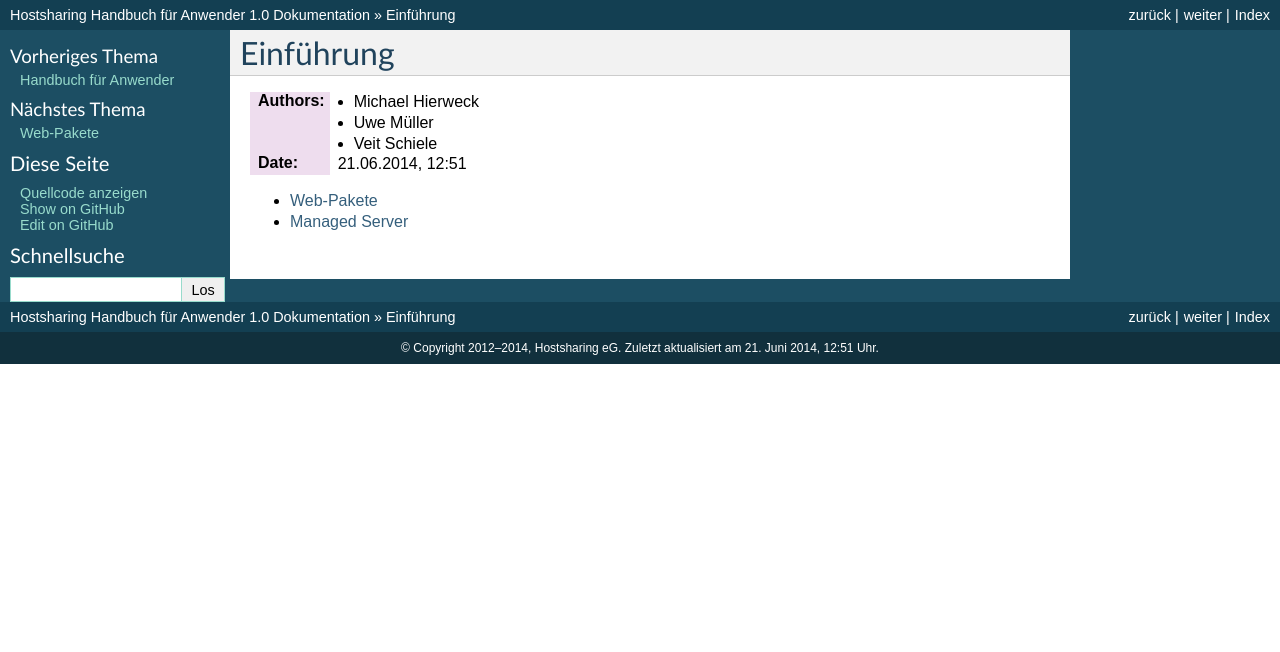
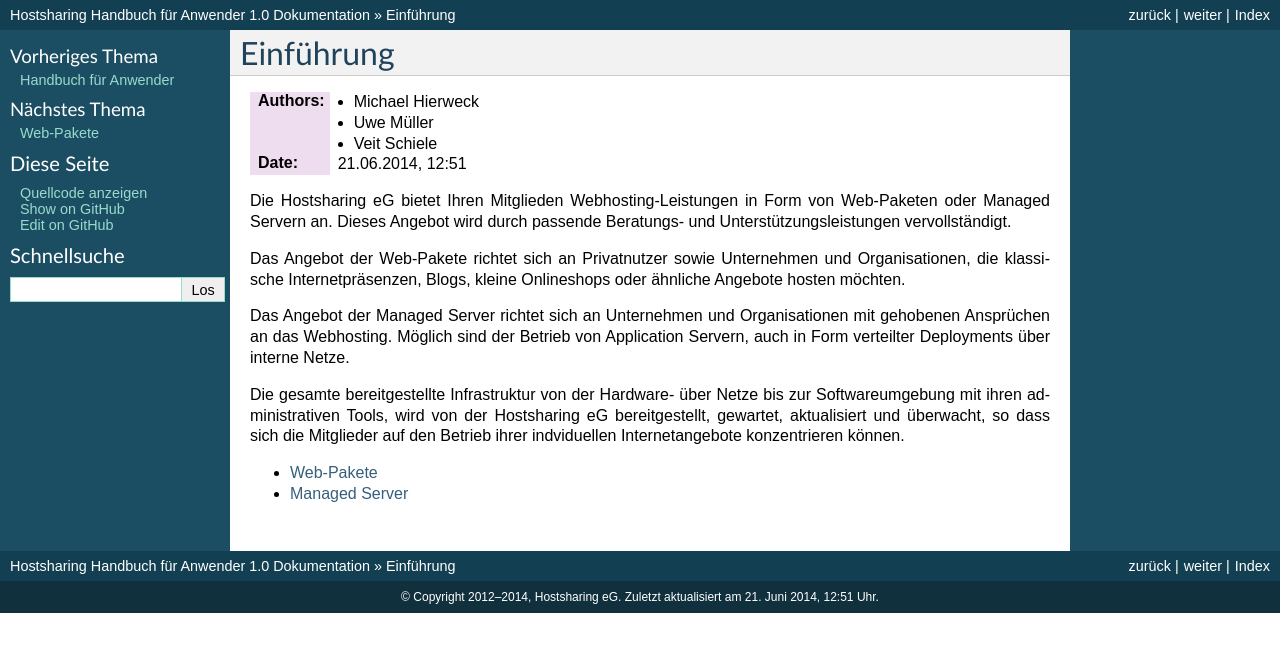
Before and after one commit to hostsharing/hs.docs.users, a Sphinx documentation site: the page built from source/einfuehrung/index.rst, in a window 1280 px wide. Shown: the top 652 px of the page. Built offline with Sphinx 7.4.7, drawn with Linux system fonts in a browser that asks for light colours; pages that are not in the unit, such as notebooks, are missing from menus.

Commit message:
Introduction

```diff
--- a/source/einfuehrung/index.rst
+++ b/source/einfuehrung/index.rst
@@ -10,6 +10,26 @@
           - Veit Schiele
 :Date: |date|, |time|
 
+Die Hostsharing eG bietet Ihren Mitglieden Webhosting-Leistungen in Form
+von Web-Paketen oder Managed Servern an.
+Dieses Angebot wird durch passende Beratungs- und Unterstützungsleistungen
+vervollständigt.
+
+Das Angebot der Web-Pakete richtet sich an Privatnutzer sowie Unternehmen
+und Organisationen, die klassische Internetpräsenzen, Blogs, kleine
+Onlineshops oder ähnliche Angebote hosten möchten.
+
+Das Angebot der Managed Server richtet sich an Unternehmen und
+Organisationen mit gehobenen Ansprüchen an das Webhosting.
+Möglich sind der Betrieb von Application Servern,
+auch in Form verteilter Deployments über interne Netze.
+
+Die gesamte bereitgestellte Infrastruktur von der Hardware- über Netze
+bis zur Softwareumgebung mit ihren administrativen Tools,
+wird von der Hostsharing eG bereitgestellt, gewartet, aktualisiert und
+überwacht, so dass sich die Mitglieder auf den Betrieb ihrer
+indviduellen Internetangebote konzentrieren können.
+
 .. toctree::
     :maxdepth: 1
 
```
Also changed, not shown: source/einfuehrung/managed-server.rst (+10 -0 lines), source/einfuehrung/web-pakete.rst (+8 -0 lines).
